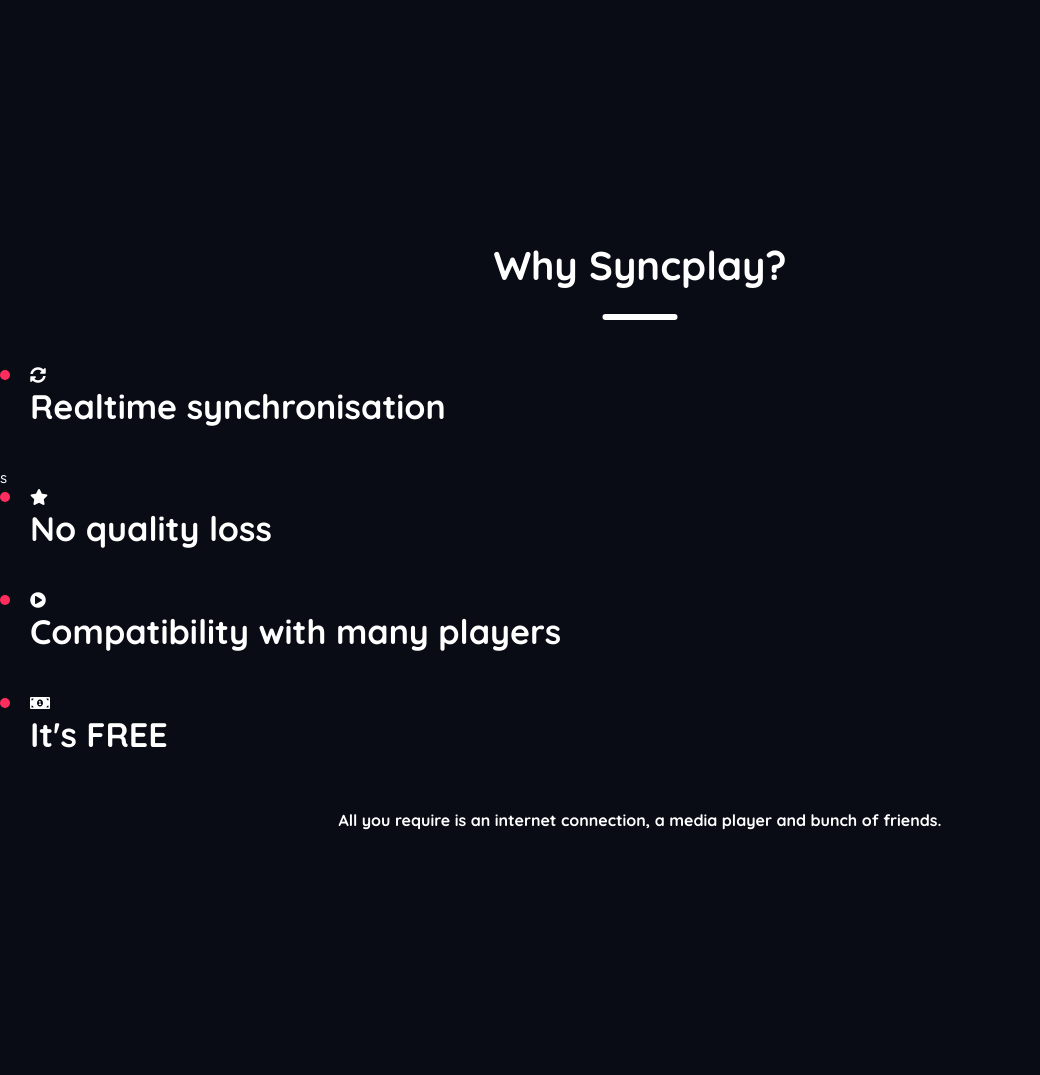
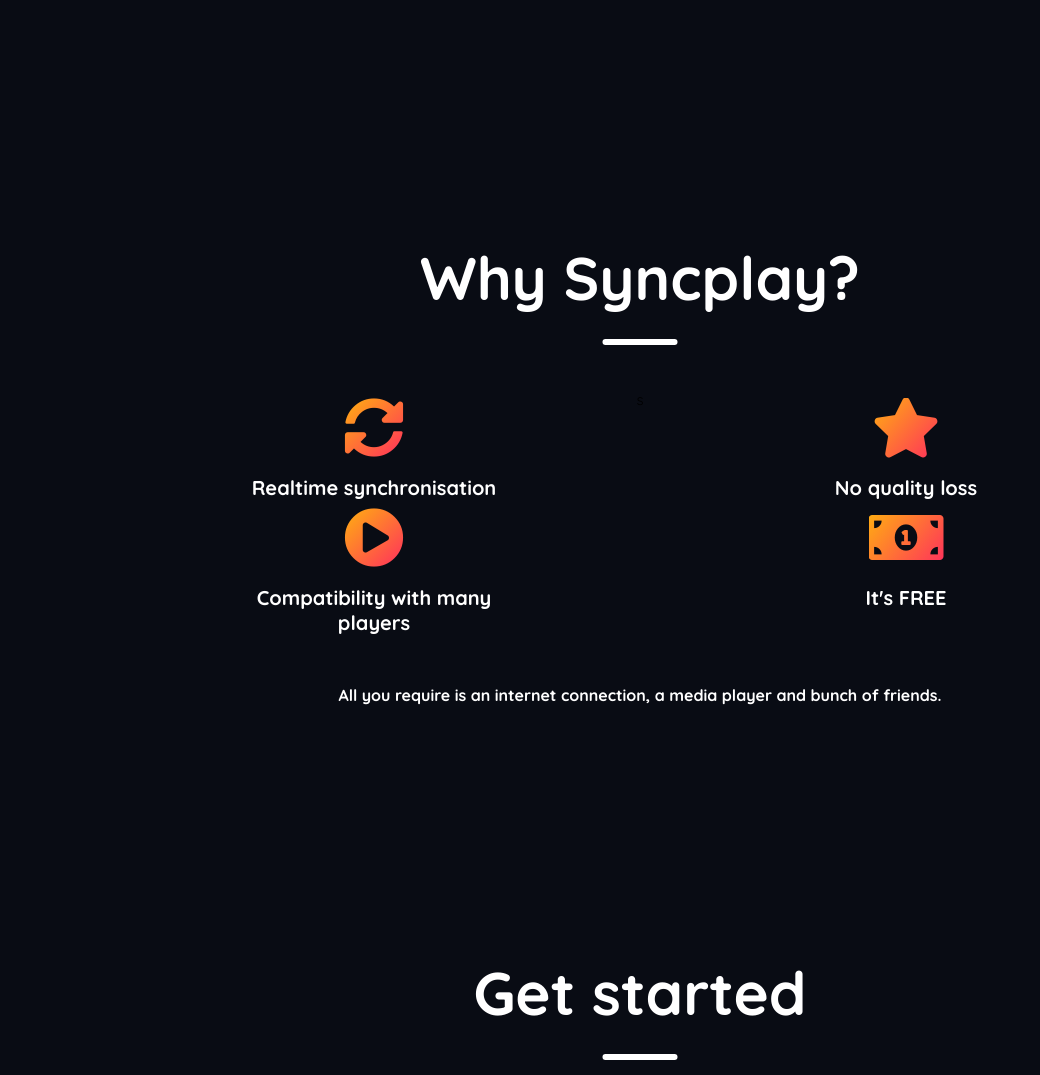
Before and after one commit to dolanske/syncplay.pl, a PHP site: page / in a window 1280 px wide. Shown: the part 1295-2370 px from the top of the page, without its empty margins (0-1040 px from the left). Run offline with PHP 8.4, Linux system fonts and the light colour scheme.

Commit message:
Hotfix, feedback prepare

```diff
--- a/index.php
+++ b/index.php
@@ -28,9 +28,8 @@
     </div>
 
     <div class="content-block-perks">
-        <div class="text-wrap">
         <h2 class="title-line">Why Syncplay?</h2>
-            <ul>
+        <ul class="perks-ul">
             <li>
                 <div class="icon"><i class="fas fa-sync-alt"></i></div>
                 <h3>Realtime synchronisation</h3>
@@ -49,7 +48,6 @@
             </li>
         </ul>
         <p>All you require is an internet connection, a media player and bunch of friends.</p>
-        </div>
     </div>
 </section>
 
```
Also changed, not shown: README.md. Lines whose indentation alone changed are shown as unchanged.
